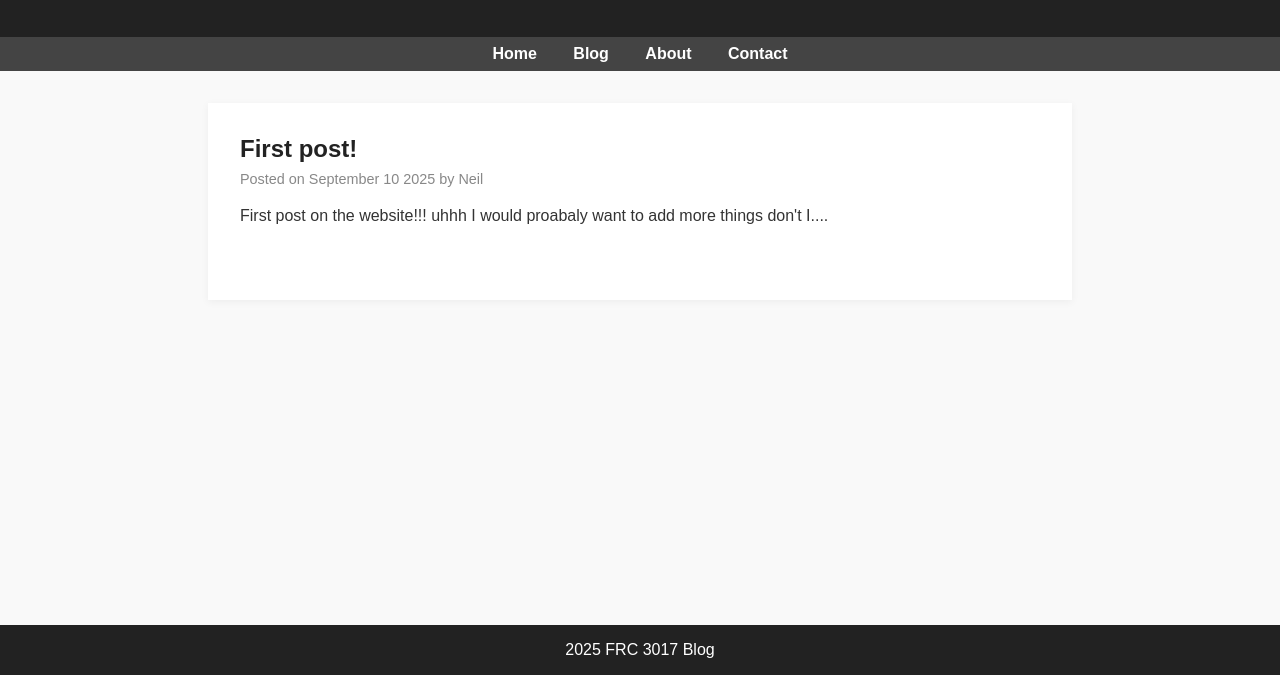
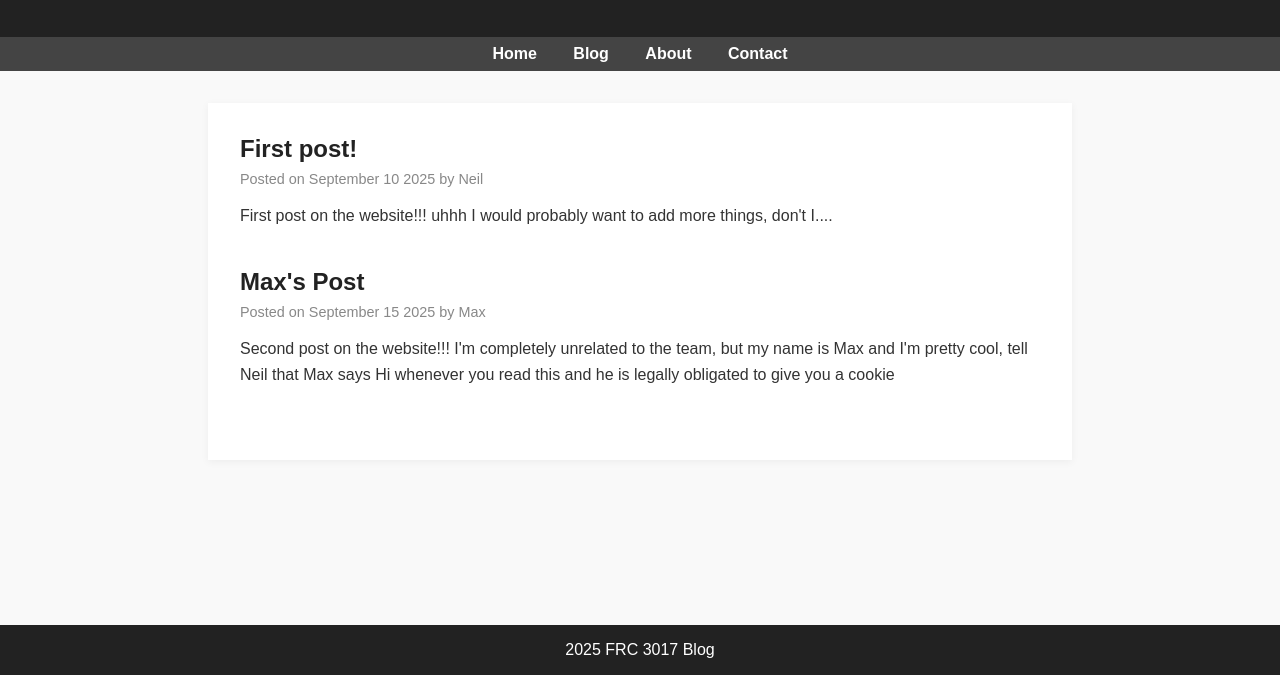
Before and after one commit to Mintysharky/3017-Website, a plain HTML site: page blog.html in a window 1280 px wide. Shown: the part 125-800 px from the top of the page. Drawn offline with Linux system fonts and the light colour scheme.

Commit message:
Update blog.html

```diff
--- a/blog.html
+++ b/blog.html
@@ -80,7 +80,7 @@
             <h2 class="post-title">First post!</h2>
             <div class="post-meta">Posted on September 10 2025 by Neil</div>
             <div class="post-content">
-                <p>First post on the website!!! uhhh I would proabaly want to add more things don't I....</p>
+                <p>First post on the website!!! uhhh I would probably want to add more things, don't I....</p>
             </div>
         </div>
         <!-- <div class="post">
@@ -90,6 +90,13 @@
                 <p>To add a new post, simply copy the structure of a post and update the title, date, author, and content. Happy blogging!</p>
             </div>
         </div> -->
+        <div class="post">
+            <h2 class="post-title">Max's Post</h2>
+            <div class="post-meta">Posted on September 15 2025 by Max</div>
+            <div class="post-content">
+                <p>Second post on the website!!! I'm completely unrelated to the team, but my name is Max and I'm pretty cool, tell Neil that Max says Hi whenever you read this and he is legally obligated to give you a cookie</p>
+            </div>
+        </div>
     </div>
     <footer>
         2025 FRC 3017 Blog
```
